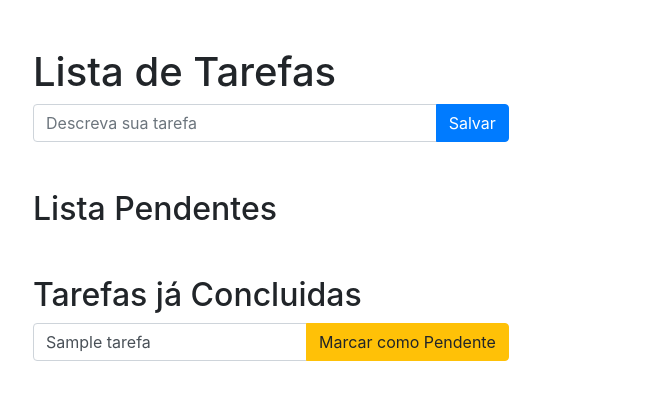
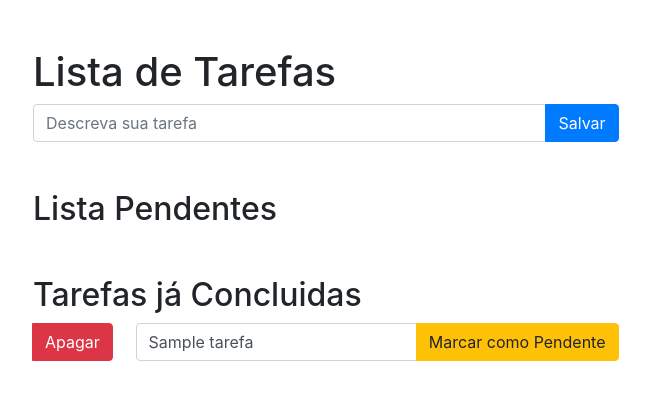
Before and after one commit to HenriqueCCdA/todo_list_django, a Django app: page /tarefas/ in a window 1280 px wide. Shown: the top 400 px of the page, without its empty margins (227-877 px from the left). Run offline with Django 4.2, Linux system fonts and the light colour scheme; tables that the repository leaves empty hold one stand-in row (values such as "Sample post").

Commit message:
Botão de apagar tarefa implementado.
close #6

```diff
--- a/todo_list/tarefas/templates/tarefas/home.html
+++ b/todo_list/tarefas/templates/tarefas/home.html
@@ -44,6 +44,21 @@
                     {% endfor %}
 
                     <h2 class="mt-5">Tarefas já Concluidas</h2>
+                    <div class="row">
+                        <div class="col-2">
+                            {% for tarefa in tarefas_feitas %}
+                            <form action="{% url 'tarefas:apagar' tarefa_id=tarefa.id %}" method="post">
+                                {% csrf_token %}
+                                <div class="input-group mb-3">
+                                    <div class="input-group-append">
+                                        <button type="submit" class="btn btn-danger">Apagar</button>
+                                    </div>
+                                </div>
+                            </form>
+                            {% endfor %}
+                        </div>
+
+                        <div class="col-10">
                             {% for tarefa in tarefas_feitas %}
                             <form action="{% url 'tarefas:detalhe' tarefa_id=tarefa.id %}" method="post">
                                 {% csrf_token %}
@@ -56,6 +71,13 @@
                                 </div>
                             </form>
                             {% endfor %}
+                        </div>
+
+
+                    </div>
+
+
+
 
                 </div>
             </div>
--- a/todo_list/tarefas/urls.py
+++ b/todo_list/tarefas/urls.py
@@ -8,4 +8,5 @@ app_name = 'tarefas'
 urlpatterns = [
     path('', views.home, name='home'),
     path('<int:tarefa_id>', views.detalhe, name='detalhe'),
+    path('apagar/<int:tarefa_id>', views.apagar, name='apagar'),
 ]
--- a/todo_list/tarefas/views.py
+++ b/todo_list/tarefas/views.py
@@ -30,8 +30,15 @@ def home(request):
 
 
 def detalhe(request, tarefa_id):
-    tarefa = Tarefa.objects.get(id=tarefa_id)
-    form = TarefaForm(request.POST, instance=tarefa)
-    if form.is_valid():
-        form.save()
+    if request.method == 'POST':
+        tarefa = Tarefa.objects.get(id=tarefa_id)
+        form = TarefaForm(request.POST, instance=tarefa)
+        if form.is_valid():
+            form.save()
     return HttpResponseRedirect(reverse('tarefas:home'))
+
+
+def apagar(request, tarefa_id):
+    if request.method == 'POST':
+        Tarefa.objects.filter(id=tarefa_id).delete()
+    return HttpResponseRedirect(reverse('tarefas:home'))
```
Also changed, not shown: todo_list/tarefas/tests/test_apagar_tarefa.py (added, +22 -0 lines). Lines whose indentation alone changed are shown as unchanged.
